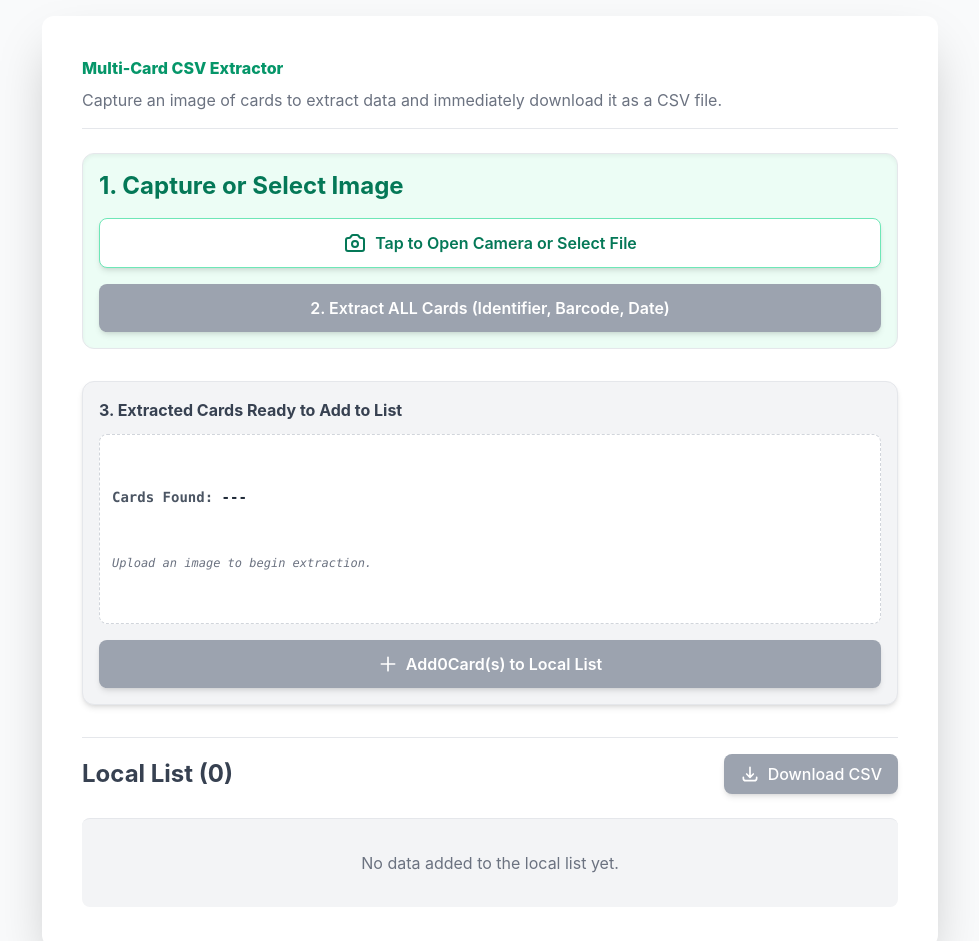
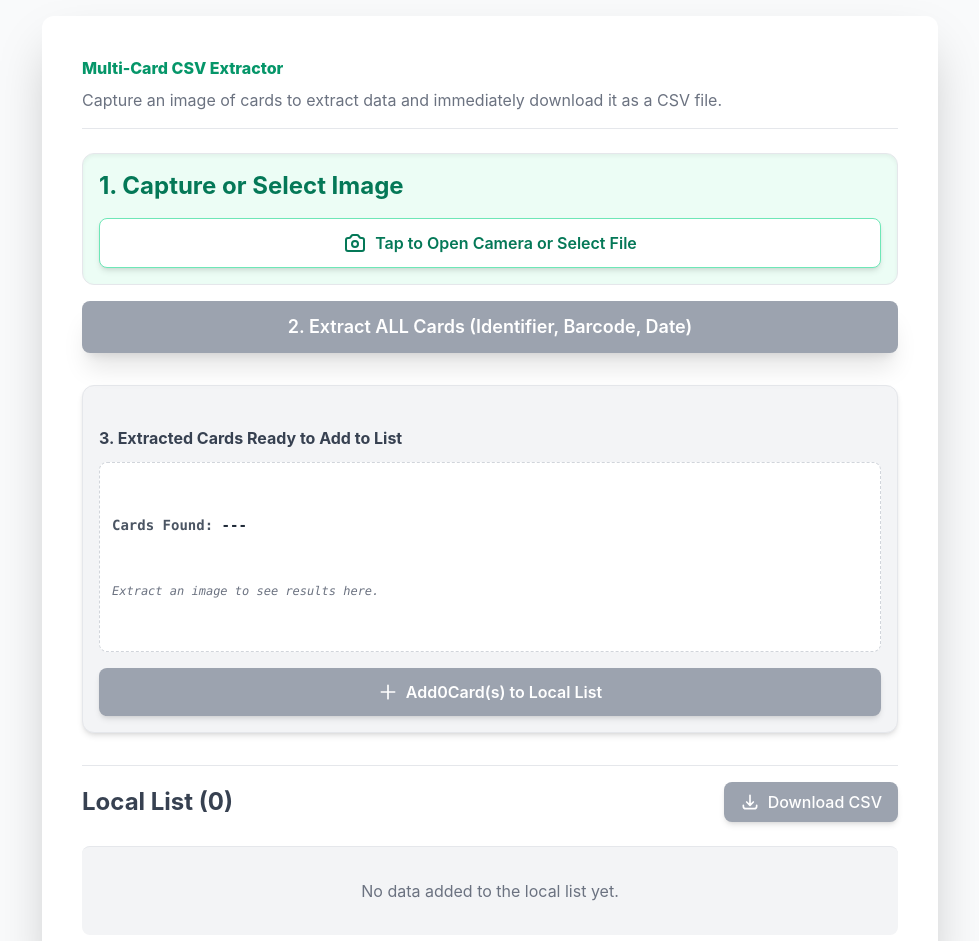
Before and after one commit to Ipay4all/iPOS_Text_Extractor, a plain HTML site: page index.html in a window 1280 px wide. Shown: the top 941 px of the page, without its empty margins (150-1129 px from the left). Drawn offline with nearby package versions, Linux system fonts and the light colour scheme.

Commit message:
Add files via upload

```diff
--- a/index.html
+++ b/index.html
@@ -37,8 +37,8 @@
         <!-- Loading and Error Display -->
         <div id="error-message" class="text-center py-4 text-red-600 bg-red-100 rounded-lg hidden mb-4"></div>
 
-        <!-- Input Form (Image-Based) -->
-        <div class="flex flex-col gap-4 mb-8 p-4 border rounded-xl bg-emerald-50 shadow-inner">
+        <!-- === 1. CAPTURE IMAGE BOX === -->
+        <div class="flex flex-col gap-4 mb-4 p-4 border rounded-xl bg-emerald-50 shadow-inner">
             <h3 class="text-2xl font-bold text-emerald-700">1. Capture or Select Image</h3>
 
             <!-- File Input (accepts camera capture - KEY FOR MOBILE) -->
@@ -53,25 +53,30 @@
             <div id="image-preview-container" class="mt-2 hidden bg-gray-100 p-2 rounded-lg">
                 <img id="image-preview" class="max-w-full h-auto rounded-lg shadow-lg max-h-64 object-contain mx-auto transition-opacity duration-300" alt="Image Preview">
             </div>
+        </div>
 
+        <!-- === 2. EXTRACT CARDS BUTTON (New Separate Box) === -->
+        <div class="flex flex-col gap-4 mb-8">
             <button id="process-image-button" onclick="processImageForNumbers()" disabled
-                    class="bg-emerald-500 hover:bg-emerald-600 text-white font-semibold py-3 px-6 rounded-lg shadow-md transition duration-150 disabled:bg-gray-400 flex items-center justify-center">
+                    class="bg-emerald-500 hover:bg-emerald-600 text-white font-semibold py-3 px-6 rounded-lg shadow-xl transition duration-150 disabled:bg-gray-400 flex items-center justify-center text-lg">
                 2. Extract ALL Cards (Identifier, Barcode, Date)
             </button>
 
             <!-- Loading Indicator for Image Processing -->
-            <div id="loading-indicator" class="text-center py-4 text-emerald-500 hidden border-t border-emerald-200 pt-4">
+            <div id="loading-indicator" class="text-center py-2 text-emerald-500 hidden pt-2">
                 <svg class="animate-spin h-5 w-5 mr-3 inline-block" viewBox="0 0 24 24"><circle class="opacity-25" cx="12" cy="12" r="10" stroke="currentColor" stroke-width="4"></circle><path class="opacity-75" fill="currentColor" d="M4 12a8 8 0 018-8V0C5.373 0 0 5.373 0 12h4zm2 5.291A7.962 7.962 0 014 12H0c0 3.042 1.135 5.824 3 7.938l3-2.647z"></path></svg>
                 <span id="loading-message">Initializing...</span>
             </div>
         </div>
 
-        <!-- Extracted Data Area -->
+
+        <!-- === 3. EXTRACTED DATA AREA === -->
+        <!-- Added pt-6 and pb-3 to the h3 for extra vertical spacing -->
         <div id="extraction-result-area" class="mt-6 mb-8 p-4 border rounded-xl bg-gray-100 shadow-md">
-            <h3 class="2xl font-bold text-gray-700 mb-3">3. Extracted Cards Ready to Add to List</h3>
+            <h3 class="2xl font-bold text-gray-700 pt-6 pb-3">3. Extracted Cards Ready to Add to List</h3>
             <div id="extracted-display" class="min-h-[50px] p-3 bg-white border border-dashed border-gray-300 rounded-lg text-gray-600 whitespace-pre-wrap text-sm font-mono break-all space-y-2">
                 <p><strong>Cards Found:</strong> <span id="display-card-count" class="font-mono text-gray-800 font-semibold">---</span></p>
-                <p id="display-status" class="text-xs text-gray-500 italic">Upload an image to begin extraction.</p>
+                <p id="display-status" class="text-xs text-gray-500 italic">Extract an image to see results here.</p>
             </div>
 
             <button id="save-extracted-button" onclick="addExtractedCardsToLocalList()" disabled
@@ -137,8 +142,6 @@
 
         // --- INITIALIZATION ---
 
-        // This function will be called once to load any existing data (if we were using localStorage,
-        // but since we're not using any persistence, it just calls renderData to update the initial UI)
         function initializeApp() {
             renderData();
             updateExportButtonState();
@@ -146,7 +149,7 @@
 
         function resetDisplay() {
             displayCardCount.textContent = '---';
-            displayStatus.textContent = 'Upload an image to begin extraction.';
+            displayStatus.textContent = 'Extract an image to see results here.';
             saveExtractedButton.disabled = true;
             saveCountSpan.textContent = '0';
             extractedData = null; // Clear array
```
